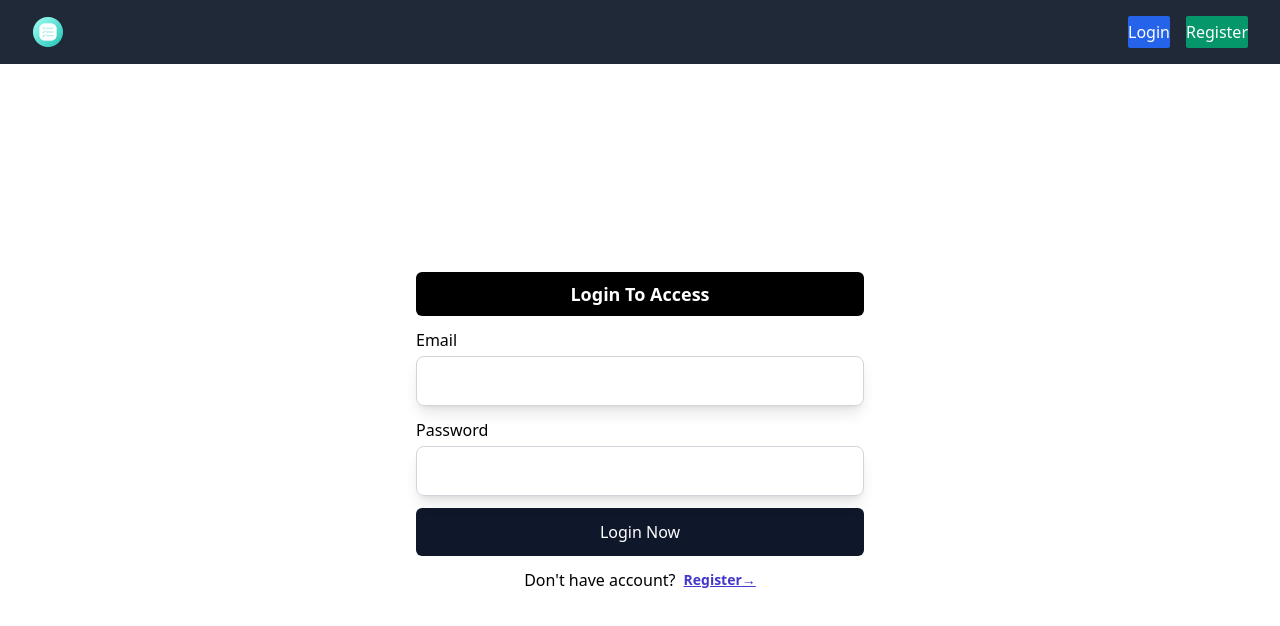
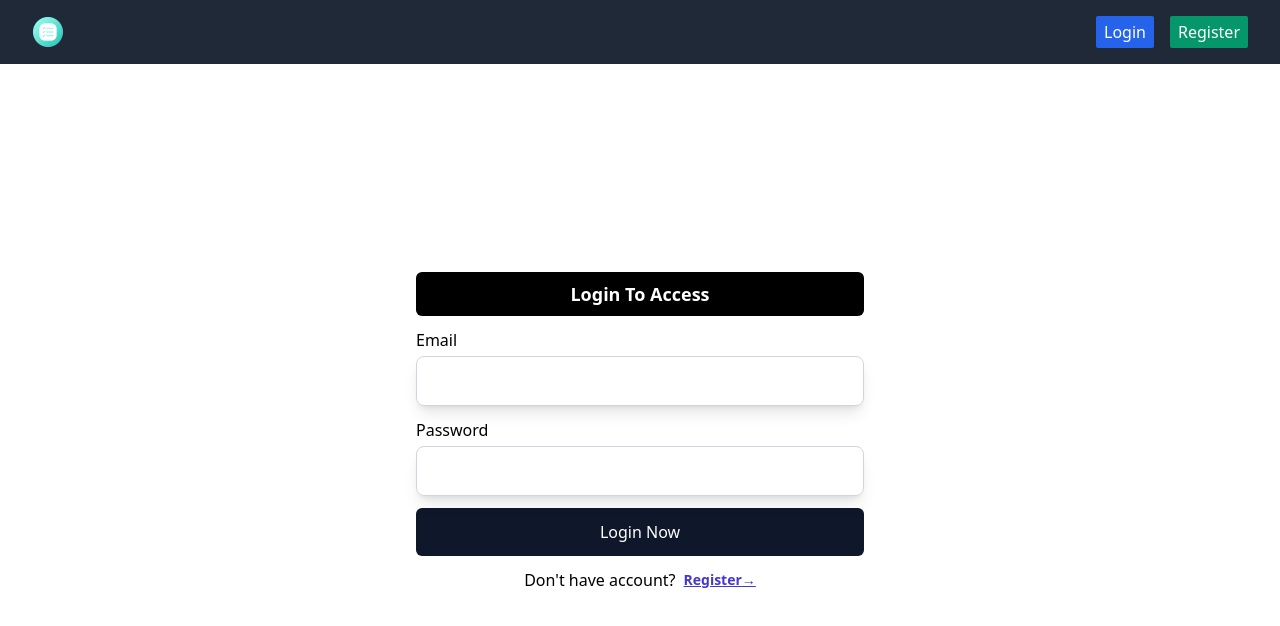
Before and after one commit to abdallahawad3/Fullstack-Todos-Project, a React (Vite) app: page /login in a window 1280 px wide. Shown: the top 626 px of the page. Built offline with nearby package versions, Linux system fonts and the light colour scheme.

Commit message:
Finsh Project #03..✅

```diff
--- a/src/components/Navbar.tsx
+++ b/src/components/Navbar.tsx
@@ -82,12 +82,12 @@ const Navbar = () => {
                   <>
                     <Link
                       to={"/login"}
-                      className="bg-blue-600 py-1 rounded-sm  text-white hover:bg-blue-700">
+                      className="bg-blue-600 py-1 rounded-sm  p-2 text-white hover:bg-blue-700">
                       Login
                     </Link>
                     <Link
                       to={"/register"}
-                      className="bg-emerald-600 py-1 rounded-sm  text-white hover:bg-emerald-700">
+                      className="bg-emerald-600 py-1 rounded-sm  p-2 text-white hover:bg-emerald-700">
                       Register
                     </Link>
                   </>
```
